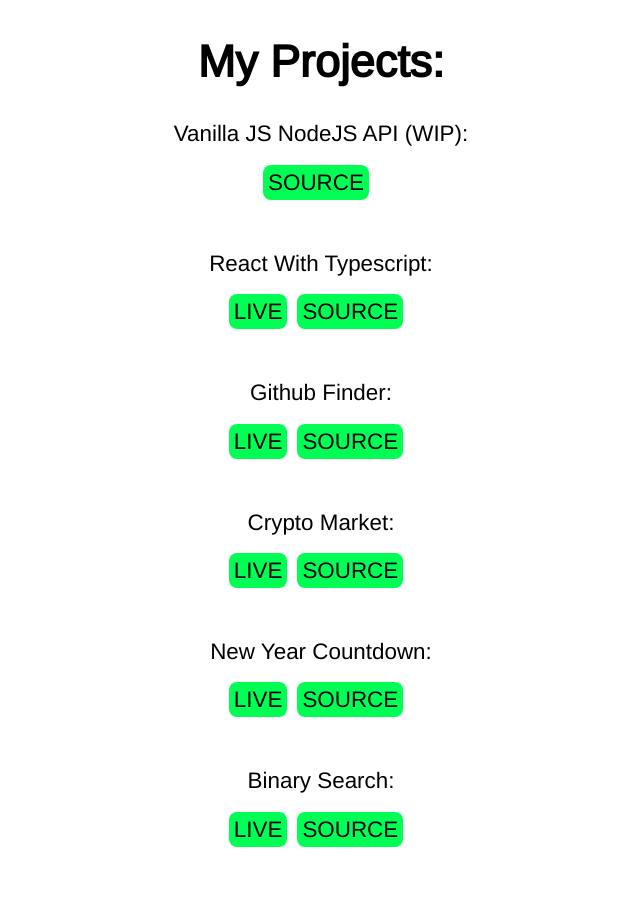
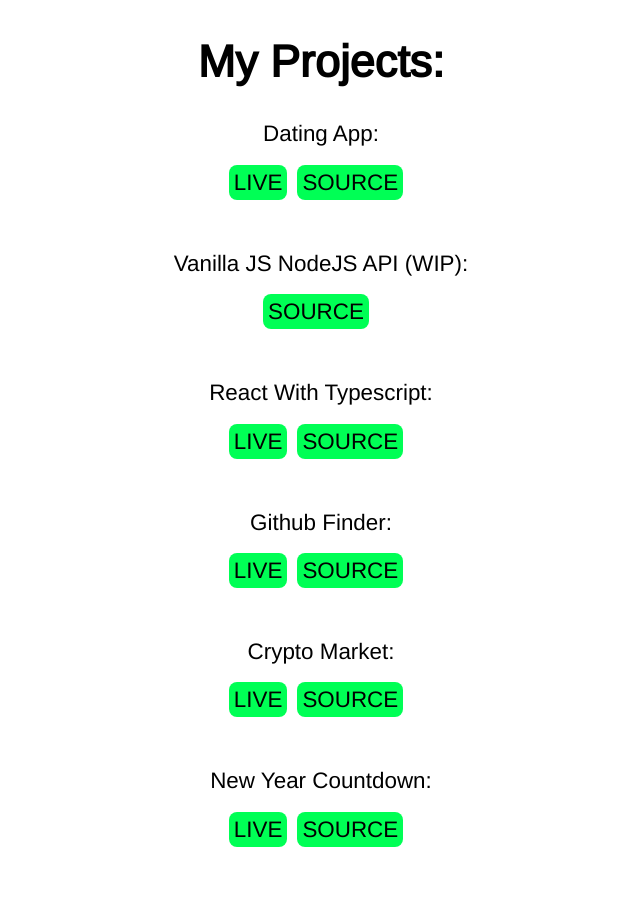
Before and after one commit to MariyanK1/landing-page, a React (Create React App) app: page / in a window 1280 px wide. Shown: the part 1140-2039 px from the top of the page, without its empty margins (319-959 px from the left). Built offline with nearby package versions, Linux system fonts and the light colour scheme.

Commit message:
added new project

```diff
--- a/src/data/index.ts
+++ b/src/data/index.ts
@@ -59,6 +59,7 @@ const data: DataInterface = {
   projects: {
     header: "My Projects:",
     titles: [
+      "Dating App",
       "Vanilla JS NodeJS API (WIP)",
       "React With Typescript",
       "Github Finder",
@@ -68,6 +69,7 @@ const data: DataInterface = {
       "Meal Finder",
     ],
     liveLinks: [
+      "https://dating-app-m.netlify.app/",
       "#",
       "https://react-with-typescript.netlify.app/",
       "https://github-find3r.netlify.app/",
@@ -77,6 +79,7 @@ const data: DataInterface = {
       "https://mariyank1.github.io/meal-finder/",
     ],
     sourceLinks: [
+      "https://github.com/MariyanK1/dating-app",
       "https://github.com/MariyanK1/Vanilla-NodeJS-REST-API",
       "https://github.com/MariyanK1/React-With-Typescript",
       "https://github.com/MariyanK1/Github-Finder",
```
